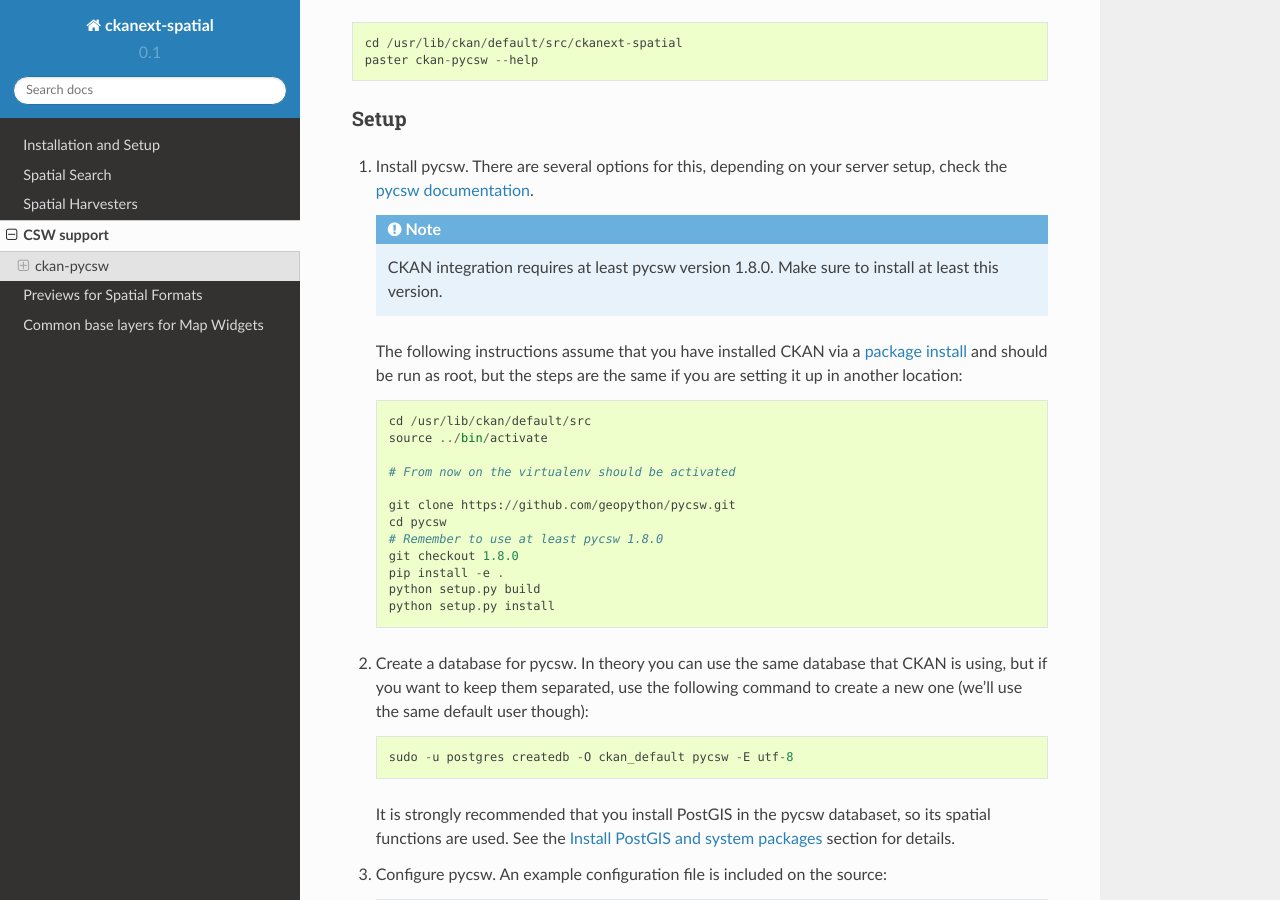
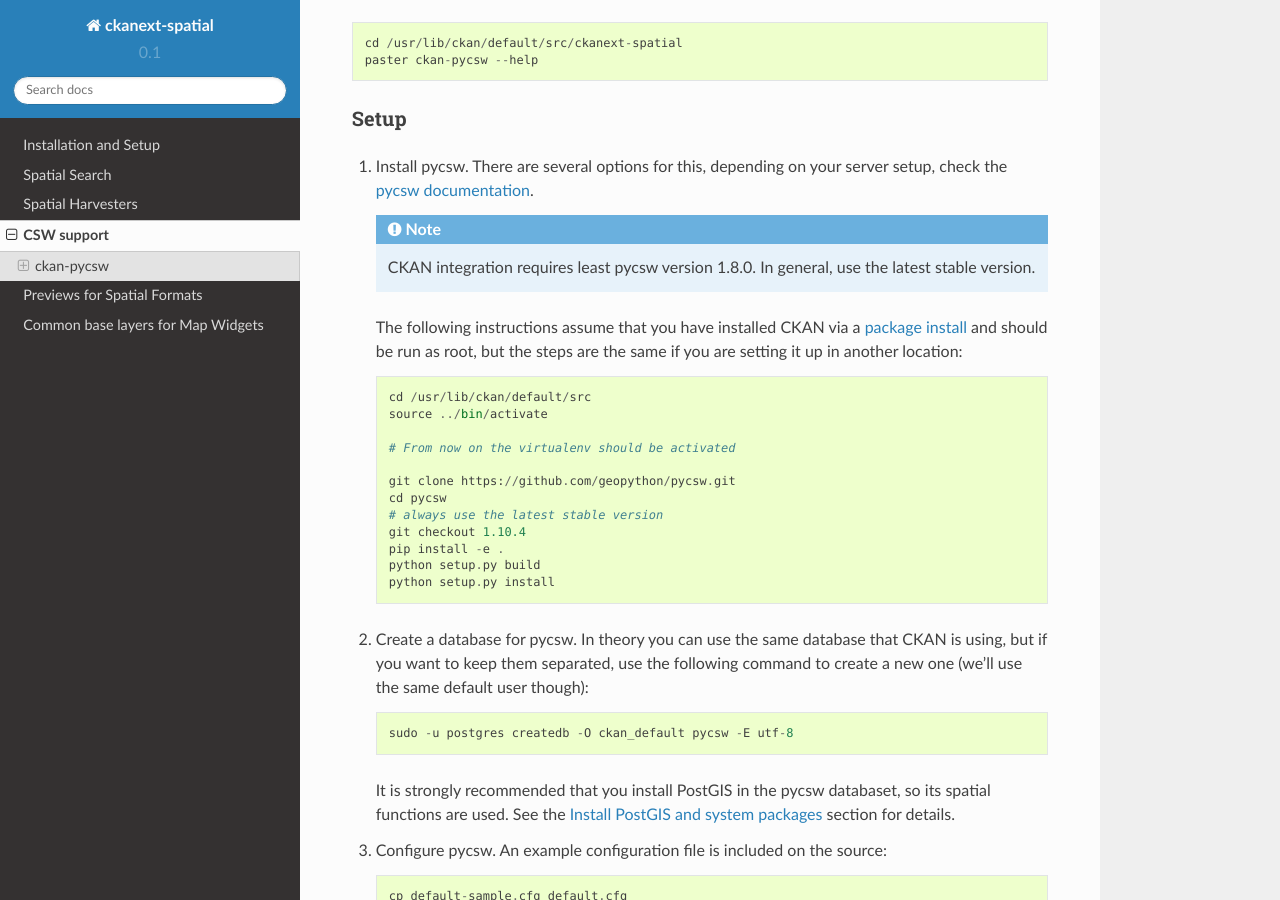
Before and after one commit to ckan/ckanext-spatial, a Sphinx documentation site: the page built from doc/csw.rst, in a window 1280 px wide and 900 px high, scrolled down 1160 px. Built offline with Sphinx 7.4.7 and the Read the Docs theme 2.0.0, drawn with Linux system fonts in a browser that asks for light colours.

Commit message:
adjust pycsw requirements docs

```diff
--- a/doc/csw.rst
+++ b/doc/csw.rst
@@ -64,8 +64,8 @@
 1. Install pycsw. There are several options for this, depending on your
    server setup, check the `pycsw documentation`_.
 
-   .. note:: CKAN integration requires at least pycsw version 1.8.0. Make sure
-             to install at least this version.
+   .. note:: CKAN integration requires least pycsw version 1.8.0. In general,
+             use the latest stable version.
 
    The following instructions assume that you have installed CKAN via a
    `package install`_ and should be run as root, but the steps are the same if
@@ -78,8 +78,8 @@
 
     git clone https://github.com/geopython/pycsw.git
     cd pycsw
-    # Remember to use at least pycsw 1.8.0
-    git checkout 1.8.0
+    # always use the latest stable version
+    git checkout 1.10.4
     pip install -e .
     python setup.py build
     python setup.py install
```
